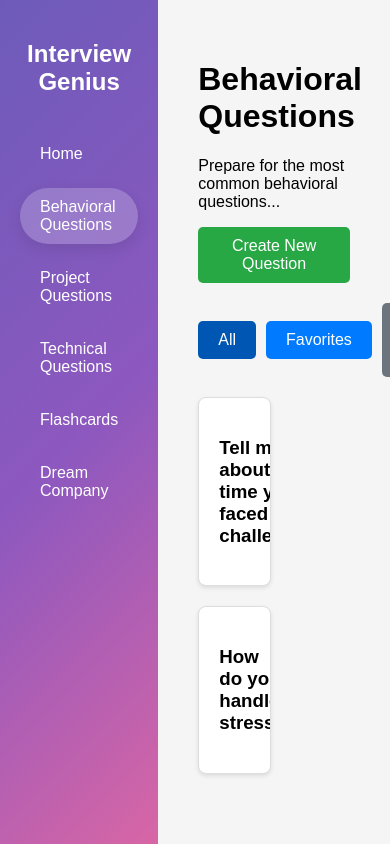
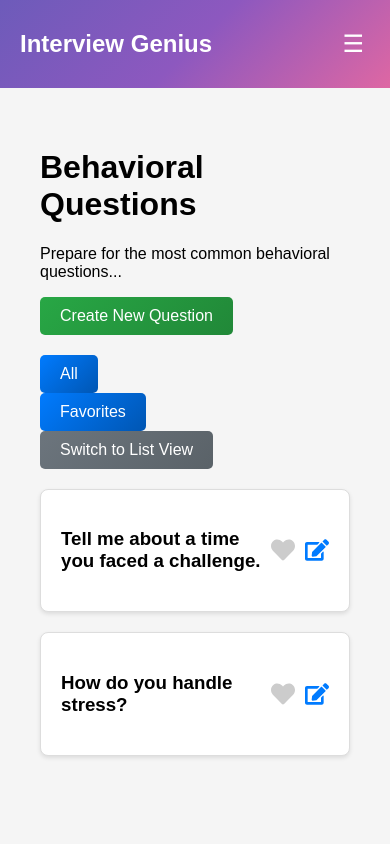
Before and after one commit to BhaskarAcharjee/InterviewBuzz, a React (Create React App) app in the folder frontend/: page /behavioral in a window 390 px wide. Built offline with nearby package versions, Linux system fonts and the light colour scheme.

Commit message:
Mobile Responsiveness improved for sidebar menu

```diff
--- a/frontend/src/App.css
+++ b/frontend/src/App.css
@@ -3,7 +3,9 @@ html {
   margin: 0;
   padding: 0;
   height: 100%;
-  overflow: hidden;
+  font-family: "Poppins", sans-serif;
+  background-color: #f5f5f5;
+  overflow-x: hidden;
 }
 
 .App {
@@ -18,3 +20,10 @@ html {
   background-color: #f5f5f5;
   overflow-y: auto;
 }
+
+/* Media Queries for Mobile Devices */
+@media (max-width: 768px) {
+  .App {
+    flex-direction: column;
+  }
+}
--- a/frontend/src/components/Header/Header.css
+++ /dev/null
@@ -1,6 +0,0 @@
-.header {
-    background-color: #333;
-    color: #fff;
-    padding: 10px;
-    text-align: center;
-}
--- a/frontend/src/components/Sidebar/Sidebar.css
+++ b/frontend/src/components/Sidebar/Sidebar.css
@@ -47,13 +47,40 @@
   color: #ffffff;
 }
 
-.sidebar nav ul li a:hover::before,
-.sidebar nav ul li a.active::before {
-  content: "";
-  position: absolute;
-  left: 0;
-  /* width: 3px; */
-  height: 100%;
-  background: #ffffff;
-  border-radius: 30px;
+.mobile-header {
+  display: none;
+  justify-content: space-between;
+  align-items: center;
+  padding: 10px 20px;
+  background: linear-gradient(135deg, #6d5bba, #8d58bf, #de67a3);
+  color: white;
 }
+
+.menu-icon {
+  background: none;
+  border: none;
+  color: white;
+  font-size: 1.5rem;
+  cursor: pointer;
+}
+
+/* Media Queries for Mobile Devices */
+@media (max-width: 768px) {
+  .sidebar {
+    position: fixed;
+    left: -350px;
+    top: 0;
+    width: 250px;
+    height: 100vh;
+    transition: left 0.3s ease;
+    z-index: 1000;
+  }
+
+  .sidebar.open {
+    left: 0;
+  }
+
+  .mobile-header {
+    display: flex;
+  }
+}
--- a/frontend/src/components/Sidebar/Sidebar.jsx
+++ b/frontend/src/components/Sidebar/Sidebar.jsx
@@ -1,33 +1,52 @@
-import React from "react";
+import React, { useState } from "react";
 import { NavLink } from "react-router-dom";
-import "./Sidebar.css"; // Create and style Sidebar.css as needed
+import "./Sidebar.css";
 
-const Sidebar = () => (
-  <div className="sidebar">
+const Sidebar = () => {
+  const [isOpen, setIsOpen] = useState(false);
+
+  const toggleSidebar = () => {
+    setIsOpen(!isOpen);
+  };
+
+  return (
+    <>
+      <div className="mobile-header">
+        <h2>Interview Genius</h2>
+        <button className="menu-icon" onClick={toggleSidebar}>
+          &#9776;
+        </button>
+      </div>
+      <div className={`sidebar ${isOpen ? "open" : ""}`}>
         <h2>Interview Genius</h2>
         <nav>
           <ul>
             <li>
-          <NavLink to="/">Home</NavLink>
+              <NavLink to="/" onClick={toggleSidebar}>Home</NavLink>
             </li>
             <li>
-          <NavLink to="/behavioral">Behavioral Questions</NavLink>
+              <NavLink to="/behavioral" onClick={toggleSidebar}>Behavioral Questions</NavLink>
             </li>
             <li>
-          <NavLink to="/projects">Project Questions</NavLink>
+              <NavLink to="/projects" onClick={toggleSidebar}>Project Questions</NavLink>
             </li>
             <li>
-          <NavLink to="/technical">Technical Questions</NavLink>
+              <NavLink to="/technical" onClick={toggleSidebar}>Technical Questions</NavLink>
             </li>
             <li>
-          <NavLink to="/flashcards">Flashcards</NavLink>
+              <NavLink to="/flashcards" onClick={toggleSidebar}>Flashcards</NavLink>
             </li>
             <li>
-          <NavLink to="/dream-company">Dream Company</NavLink>
+              <NavLink to="/dream-company" onClick={toggleSidebar}>Dream Company</NavLink>
+            </li>
+            <li>
+              <NavLink to="/interview-experiences" onClick={toggleSidebar}>Interview Experiences</NavLink>
             </li>
           </ul>
         </nav>
       </div>
+    </>
   );
+};
 
 export default Sidebar;
--- a/frontend/src/pages/BehavioralQuestions/BehavioralQuestions.css
+++ b/frontend/src/pages/BehavioralQuestions/BehavioralQuestions.css
@@ -1,16 +1,15 @@
-/* Main Page */
+/* Behavioral Page */
 
 .behavioral-questions-container {
   padding: 20px;
   max-width: 1200px;
   margin: 0 auto;
-  font-family: Arial, sans-serif;
 }
 
 .create-new-btn {
   padding: 10px 20px;
   font-size: 1rem;
-  background-color: #28a745;
+  background: linear-gradient(135deg, #28a745, #218838);
   color: white;
   border: none;
   border-radius: 5px;
@@ -20,11 +19,12 @@
 }
 
 .create-new-btn:hover {
-  background-color: #218838;
+  background-color: #1c7430;
 }
 
 .filter-options {
   display: flex;
+  flex-wrap: wrap;
   justify-content: space-between;
   align-items: center;
   margin-bottom: 20px;
@@ -34,7 +34,7 @@
   padding: 10px 20px;
   font-size: 1rem;
   cursor: pointer;
-  background-color: #007bff;
+  background: linear-gradient(135deg, #007bff, #0056b3);
   color: white;
   border: none;
   border-radius: 5px;
@@ -44,14 +44,14 @@
 
 .filter-tab:hover,
 .filter-tab.active {
-  background-color: #0056b3;
+  background-color: #004494;
 }
 
 .toggle-view-btn {
   padding: 10px 20px;
   font-size: 1rem;
   cursor: pointer;
-  background-color: #6c757d;
+  background: linear-gradient(135deg, #6c757d, #5a6268);
   color: white;
   border: none;
   border-radius: 5px;
@@ -59,7 +59,7 @@
 }
 
 .toggle-view-btn:hover {
-  background-color: #5a6268;
+  background-color: #495057;
 }
 
 .question-list {
@@ -89,6 +89,10 @@
   overflow: hidden;
 }
 
+.card:hover {
+  transform: scale(1.02);
+}
+
 .card-header {
   display: flex;
   justify-content: space-between;
@@ -100,53 +104,19 @@
   gap: 10px;
 }
 
-.edit-icon {
+.edit-icon,
+.favorite-icon {
   font-size: 1.5rem;
   cursor: pointer;
   transition: color 0.3s, transform 0.3s;
+}
+
+.edit-icon {
   color: #007bff;
 }
 
 .edit-icon:hover {
   color: #0056b3;
-}
-
-.navigation {
-  display: flex;
-  justify-content: space-between;
-  width: 100%;
-  margin-top: 20px;
-}
-
-.nav-btn {
-  padding: 10px 20px;
-  font-size: 1rem;
-  background-color: #007bff;
-  color: white;
-  border: none;
-  border-radius: 5px;
-  cursor: pointer;
-}
-
-.nav-btn:disabled {
-  opacity: 0.5;
-  cursor: not-allowed;
-}
-
-.back-btn:hover {
-  background-color: #218838;
-}
-
-.card-icons {
-  display: flex;
-  gap: 10px;
-}
-
-.favorite-icon,
-.edit-icon {
-  font-size: 1.5rem;
-  cursor: pointer;
-  transition: color 0.3s, transform 0.3s;
 }
 
 .favorite-icon {
@@ -162,25 +132,43 @@
   color: #ff6666;
 }
 
-.edit-icon {
-  color: #007bff;
+.navigation {
+  display: flex;
+  justify-content: space-between;
+  width: 100%;
+  margin-top: 20px;
 }
 
-.edit-icon:hover {
-  color: #0056b3;
+.nav-btn {
+  padding: 10px 20px;
+  font-size: 1rem;
+  background: linear-gradient(135deg, #007bff, #0056b3);
+  color: white;
+  border: none;
+  border-radius: 5px;
+  cursor: pointer;
+  transition: background-color 0.3s;
+}
+
+.nav-btn:disabled {
+  opacity: 0.5;
+  cursor: not-allowed;
+}
+
+.nav-btn:hover {
+  background-color: #004494;
 }
 
 .question-detail-container {
   padding: 20px;
   max-width: 800px;
   margin: 0 auto;
-  font-family: Arial, sans-serif;
 }
 
 .back-btn {
   padding: 10px 20px;
   font-size: 1rem;
-  background-color: #28a745;
+  background: linear-gradient(135deg, #28a745, #218838);
   color: white;
   border: none;
   border-radius: 5px;
@@ -190,7 +178,7 @@
 }
 
 .back-btn:hover {
-  background-color: #218838;
+  background-color: #1c7430;
 }
 
 /* Create & Update */
@@ -198,7 +186,6 @@
   padding: 20px;
   max-width: 800px;
   margin: 0 auto;
-  font-family: Arial, sans-serif;
 }
 
 .input {
@@ -213,10 +200,36 @@
 .save-btn {
   padding: 10px 20px;
   font-size: 1rem;
-  background-color: #28a745;
+  background: linear-gradient(135deg, #28a745, #218838);
   color: white;
   border: none;
   border-radius: 5px;
   cursor: pointer;
   margin-top: 20px;
 }
+
+.save-btn:hover {
+  background-color: #1c7430;
+}
+
+/* Mobile Responsiveness */
+@media (max-width: 768px) {
+  .filter-options {
+    flex-direction: column;
+    align-items: flex-start;
+  }
+
+  .question-list.grid .card {
+    width: calc(50% - 20px);
+  }
+
+  .question-list.list .card {
+    width: 100%;
+  }
+}
+
+@media (max-width: 480px) {
+  .question-list.grid .card {
+    width: 100%;
+  }
+}
--- /dev/null
+++ b/frontend/src/pages/InterviewExperiences/InterviewExperiences.jsx
@@ -0,0 +1,12 @@
+import React from "react";
+
+const InterviewExperiences = () => {
+  return (
+    <div>
+      <h1>Interview Experiences</h1>
+      <p>Learn from your previous interview experience...</p>
+    </div>
+  );
+};
+
+export default InterviewExperiences;
--- a/frontend/src/routes/routes.js
+++ b/frontend/src/routes/routes.js
@@ -9,6 +9,7 @@ import ProjectQuestions from "../pages/ProjectQuestions/ProjectQuestions";
 import TechnicalQuestions from "../pages/TechnicalQuestions/TechnicalQuestions";
 import Flashcards from "../pages/Flashcards/Flashcards";
 import DreamCompany from "../pages/DreamCompany/DreamCompany";
+import InterviewExperiences from "../pages/InterviewExperiences/InterviewExperiences";
 
 const routes = (questions, addNewQuestion, editQuestion, toggleFavorite) => (
   <Routes>
@@ -41,6 +42,7 @@ const routes = (questions, addNewQuestion, editQuestion, toggleFavorite) => (
     <Route path="/technical" element={<TechnicalQuestions />} />
     <Route path="/flashcards" element={<Flashcards />} />
     <Route path="/dream-company" element={<DreamCompany />} />
+    <Route path="/interview-experiences" element={<InterviewExperiences />} />
   </Routes>
 );
 
```
Also changed, not shown: frontend/src/components/Header/Header.jsx (deleted, +0 -10 lines). Lines whose indentation alone changed are shown as unchanged.
